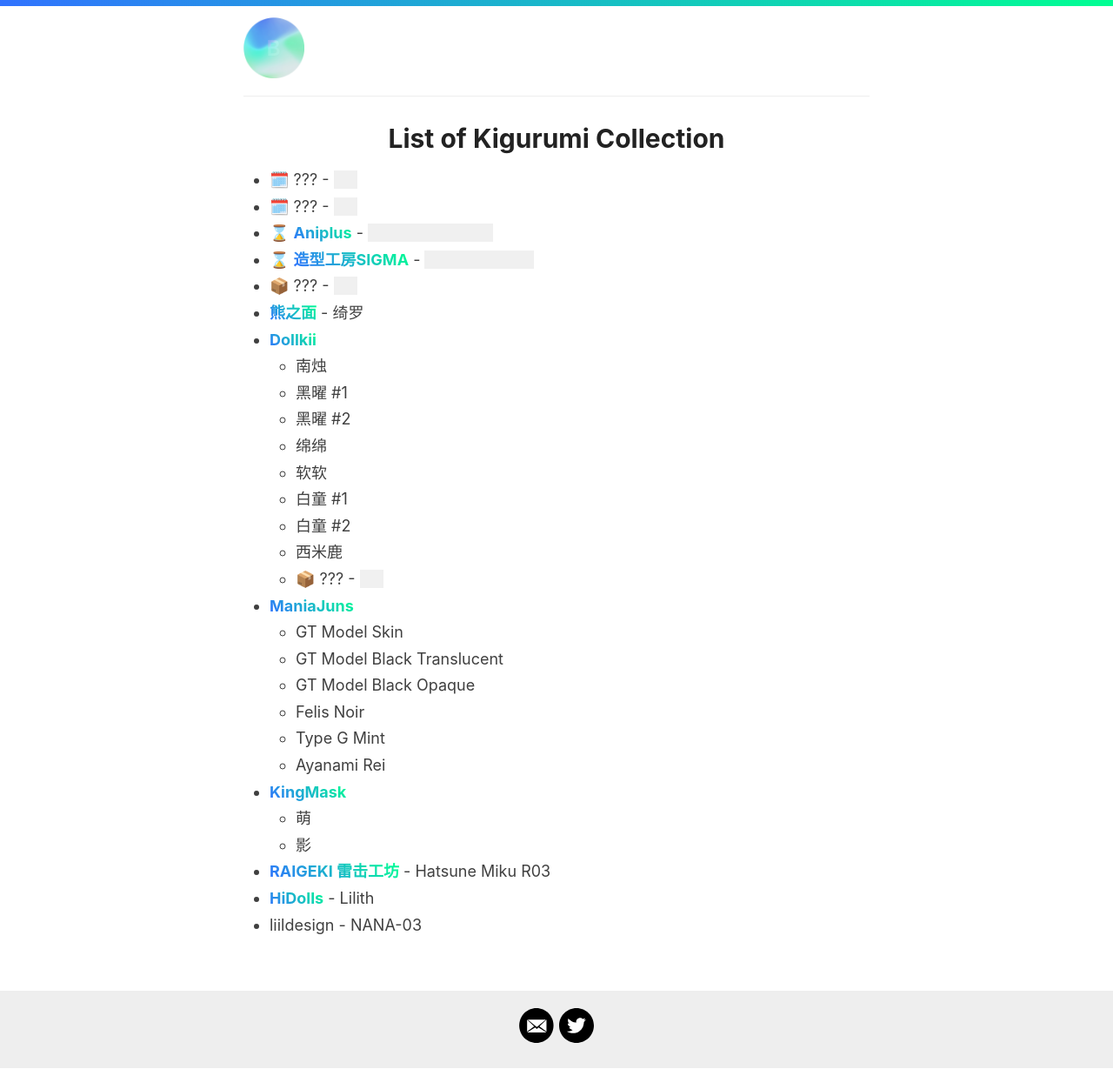
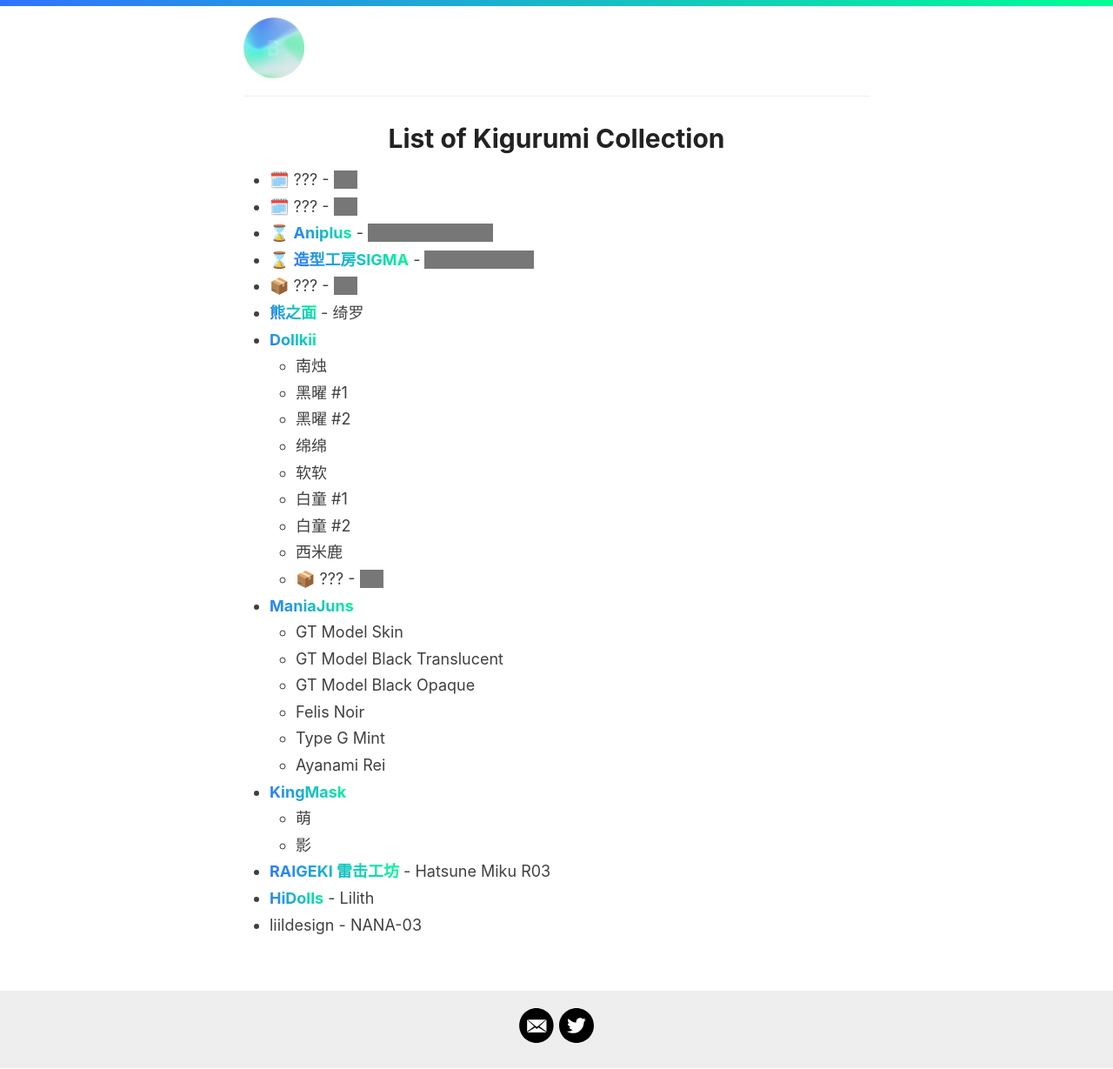
Before and after one commit to 98827ddb7e5a2c2e261912a23d9251d6/98827ddb7e5a2c2e261912a23d9251d6.github.io, a Jekyll site: the page built from _pages/kig-list.md, in a window 1280 px wide. Shown: the whole page at 87% size. Built offline with Jekyll 4.4.1, drawn with Linux system fonts in a browser that asks for light colours.

Commit message:
dakren hidden text

```diff
--- a/_sass/_hidden.scss
+++ b/_sass/_hidden.scss
@@ -1,11 +1,11 @@
 .hidden-text {
     color: rgba(120, 120, 120, 0);
-    background-color: rgba(240, 240, 240, 1);
+    background-color: #777;
 }
 
 .hidden-text::selection {
     color: rgba(120,120,120,0);
-    background-color: rgba(240, 240, 240, 1);
+    background-color: rgba(120,120,120,0);
 }
 
 .hidden-text>a {
```
